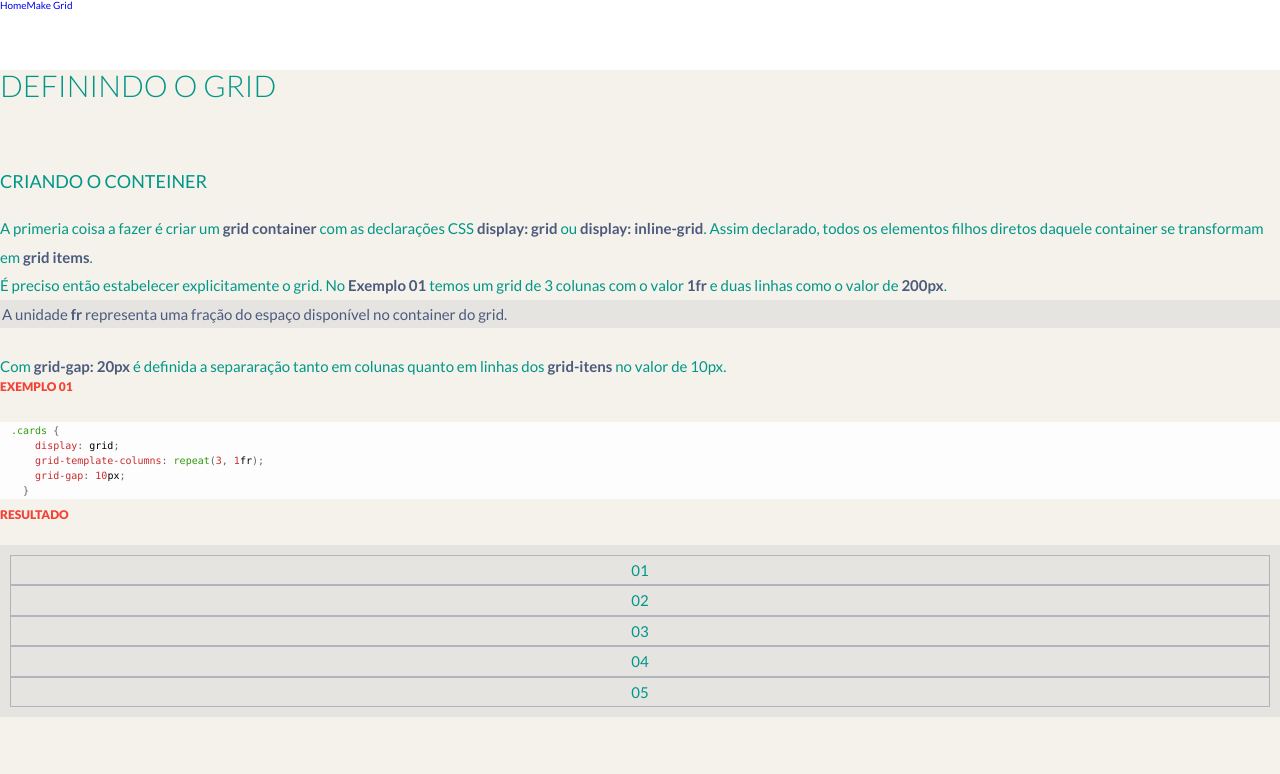
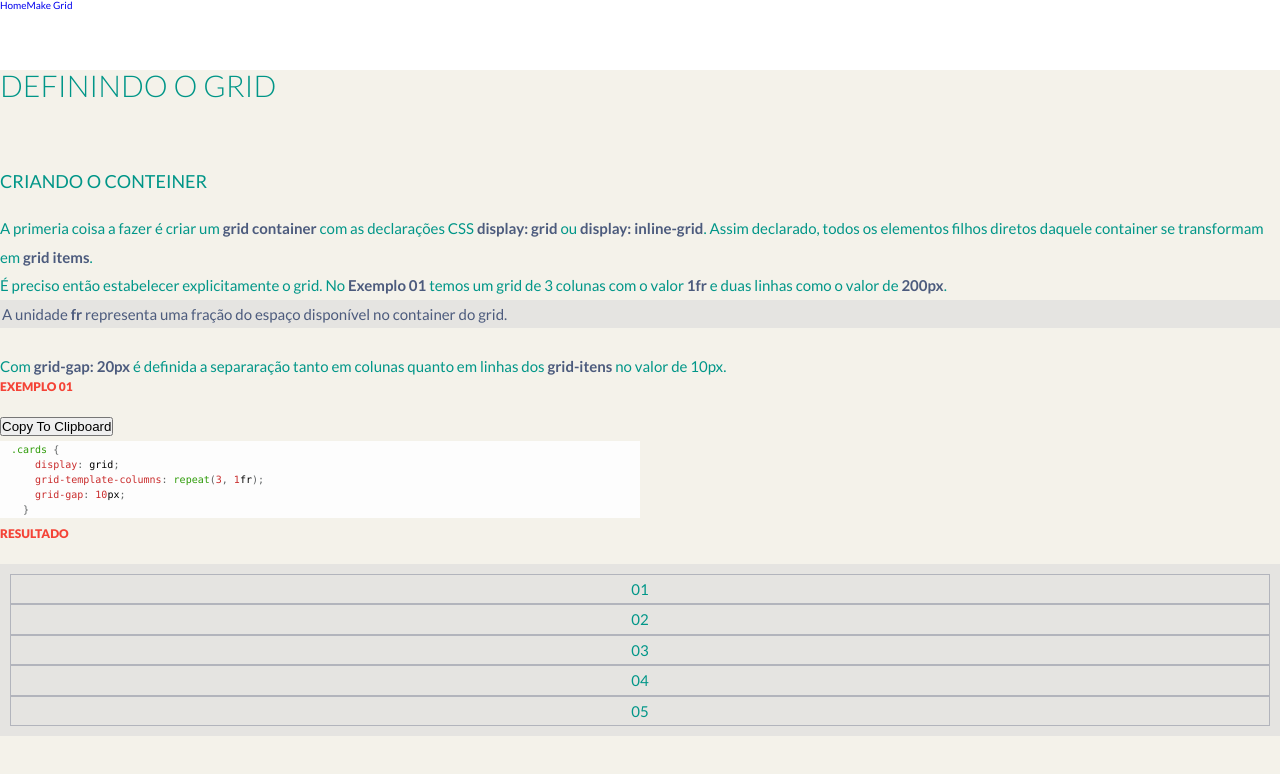
Before and after one commit to severidade/grid_css, a React (Create React App) app: page /make_grid in a window 1280 px wide. Shown: the top 774 px of the page. Built offline with nearby package versions, Linux system fonts and the light colour scheme; a web font is replaced by a local one.

Commit message:
feat: :rocket: Implementa o esqueleto do conteúdo

```diff
--- a/src/Pages/MakeGrid.jsx
+++ b/src/Pages/MakeGrid.jsx
@@ -3,6 +3,7 @@ import Navbar from "../components/Navbar/Navbar"
 
 import { Prism as SyntaxHighlighter } from 'react-syntax-highlighter';
 import { coy } from 'react-syntax-highlighter/dist/esm/styles/prism';
+
 
 export default function MakeGrid() {
 
@@ -12,27 +13,46 @@ export default function MakeGrid() {
     grid-gap: 10px;
   }`;
 
+  const [copySuccess, setCopySuccess] = React.useState(false);
 
+  const handleCopy = () => {
+    navigator.clipboard.writeText(code)
+      .then(() => {
+        setCopySuccess(true);
+      })
+      .catch((error) => {
+        console.error('Failed to copy to clipboard:', error);
+      });
+  };
 
   return(
     <>
       <Navbar/>
       <h3>DEFININDO O GRID</h3>
-      <div class="texto">
-        <h4 id="02_1_inter1">Criando o Conteiner</h4>
+      <div className="container_examples">
+        <div className="example">
+          <h4 className="example_title">Criando o Conteiner</h4>
+
+          <div className="example_description">
             <p>A primeria coisa a fazer é criar um <strong>grid container</strong> com as declarações CSS <strong class="codigo">display: grid</strong> ou <strong class="codigo">display: inline-grid</strong>. Assim declarado, todos os elementos filhos diretos daquele container se transformam em <strong>grid items</strong>.</p>
             <p>É preciso então estabelecer explicitamente o grid. No <strong>Exemplo 01</strong> temos um grid de 3 colunas com o valor <strong>1fr</strong> e duas linhas como o valor de <strong>200px</strong>.</p>
             <p class="obs"> A unidade <strong>fr</strong> representa uma fração do espaço disponível no container do grid.</p>
             <p>Com <strong class="codigo">grid-gap: 20px</strong> é definida a separaração tanto em colunas quanto em linhas dos <strong>grid-itens</strong> no valor de 10px.</p>
           </div>
-      <div class="codigo">
+
+          <div className="example_code">
             <h5>Exemplo 01</h5>
-        <div className="container_code">
+            <div className="header_highlighter">
+              <div style={{ display: 'flex', justifyContent: 'space-between' }}>
+                <button onClick={handleCopy}>Copy To Clipboard</button>
+                {copySuccess && <span>Copied to clipboard!</span>}
+              </div>
+            </div>
             <SyntaxHighlighter language="css" style={coy}>
               {code}
             </SyntaxHighlighter>
           </div>
-      </div>
+
           <div class="resultado">
             <h5>Resultado</h5>
             <div class="exemplo_01">
@@ -43,6 +63,8 @@ export default function MakeGrid() {
               <div class="item item-05"><p>05</p></div>
             </div>
           </div>
+        </div>
+      </div>
     </>
   )
 }
--- a/src/index.css
+++ b/src/index.css
@@ -128,6 +128,10 @@ div[class*="exemplo_"] {
   gap: 20px;
 }
 
+.example_code{
+  width: 50vw;
+}
+
 .background {
   background-color: var(--secundary-color-vivid);
   grid-column: 1 / 5;
```
Lines whose indentation alone changed are shown as unchanged.
